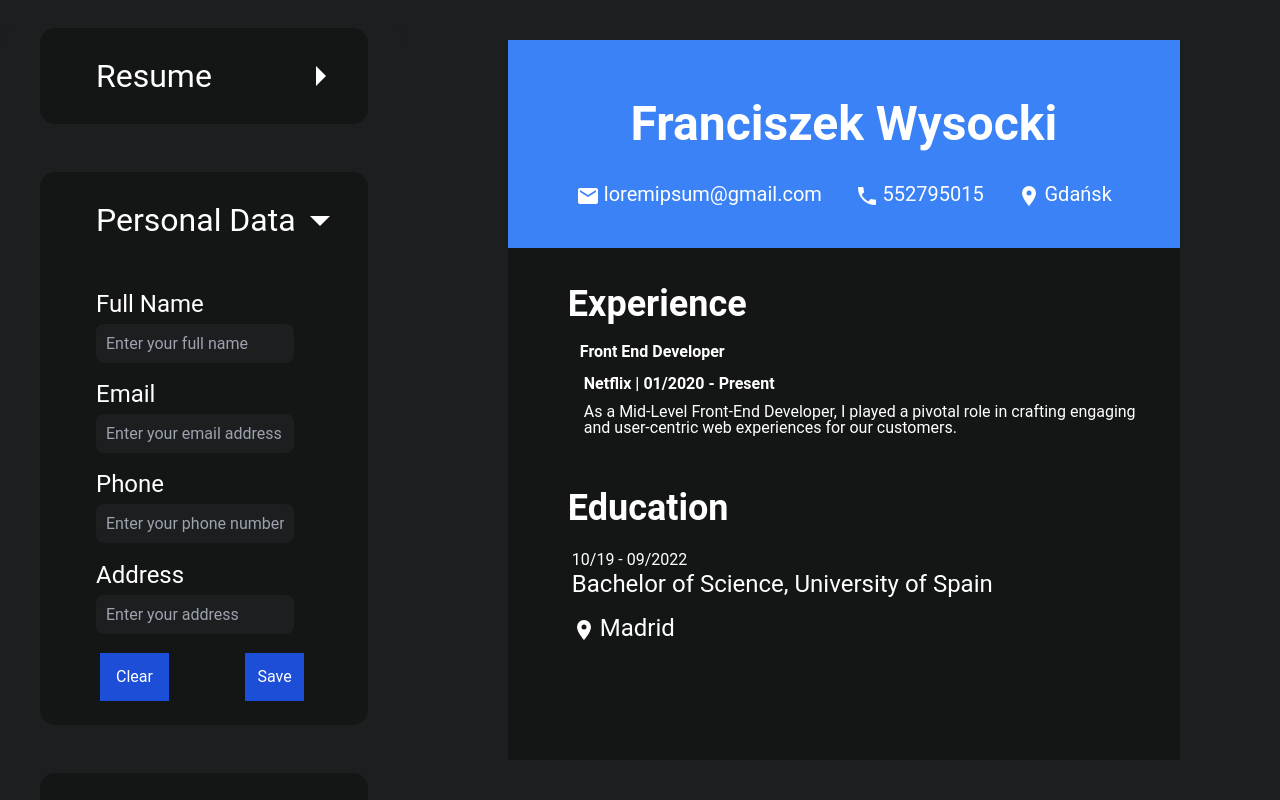
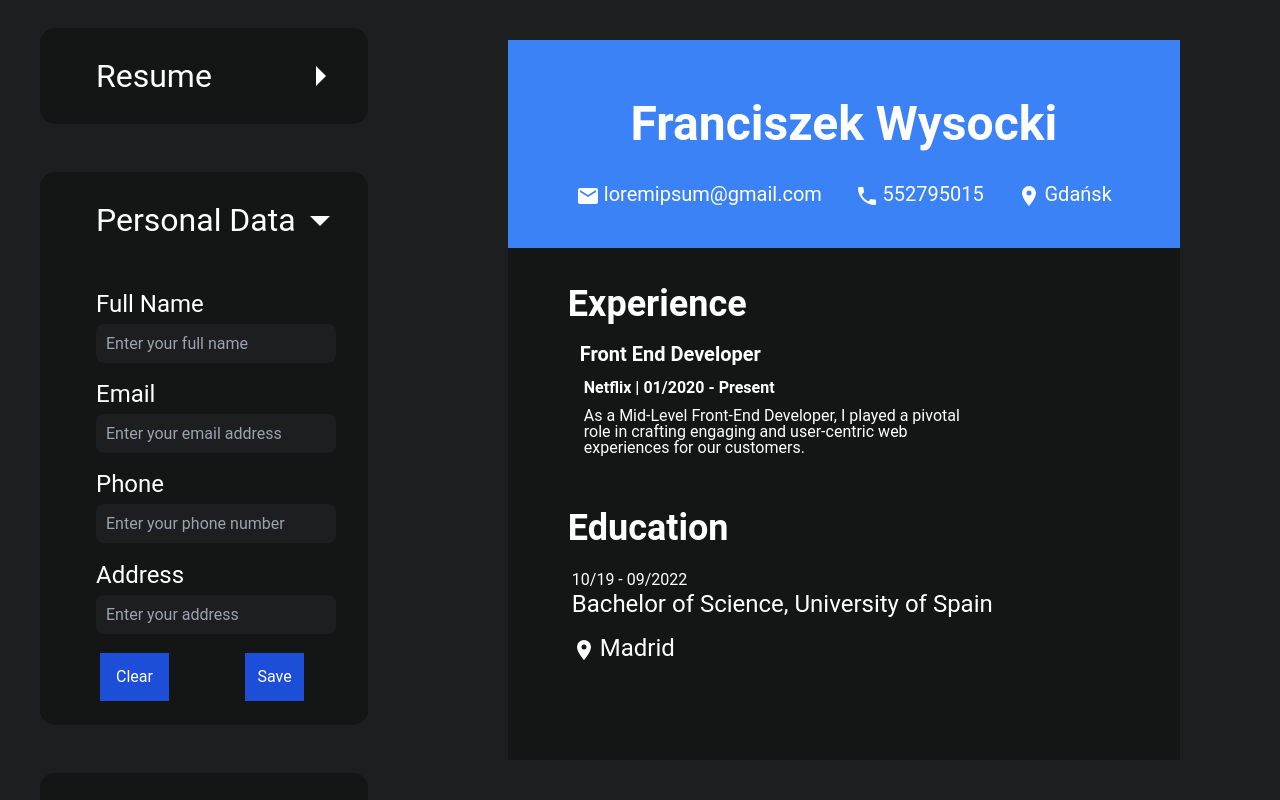
Before and after one commit to Xyves/CV-Creator, a React (Vite) app: page / in a window 1280 px wide. Shown: the top 800 px of the page. Built offline with nearby package versions, Linux system fonts and the light colour scheme.

Commit message:
Add height styling

```diff
--- a/src/index.css
+++ b/src/index.css
@@ -114,12 +114,18 @@ section {
   display: block;
 }
 :root {
-  min-width: 100vw;
-  min-height: 100%;
   overflow-x: hidden;
 }
 body {
   line-height: 1;
+  min-width: 100%;
+  min-height: 100%;
+}
+html,
+body,
+#root {
+  height: 100%;
+  overflow: hidden;
 }
 ol,
 ul {
@@ -178,12 +184,12 @@ section span {
 }
 .sidebar input {
   margin-top: 0.5rem;
-  width: 80%;
 }
 .sectionForm {
   margin-bottom: 3rem;
   background-color: var(--section-background);
   border-radius: 15px;
+  max-width: 35rem;
 }
 .sidebar {
   border-radius: 15px;
@@ -207,3 +213,21 @@ input {
   border-radius: 8px;
   color: white;
 }
+textarea {
+  background-color: var(--main-background);
+  color: white;
+}
+.sidebar {
+  height: 100vh;
+  overflow-y: scroll;
+  scrollbar-color: #aaa49b var(--main-background);
+}
+.button-container {
+  margin-top: 1rem;
+}
+.experienceContainer {
+  max-width: 70%;
+}
+.experienceContainer .expPosition {
+  font-size: 1.25rem;
+}
```
